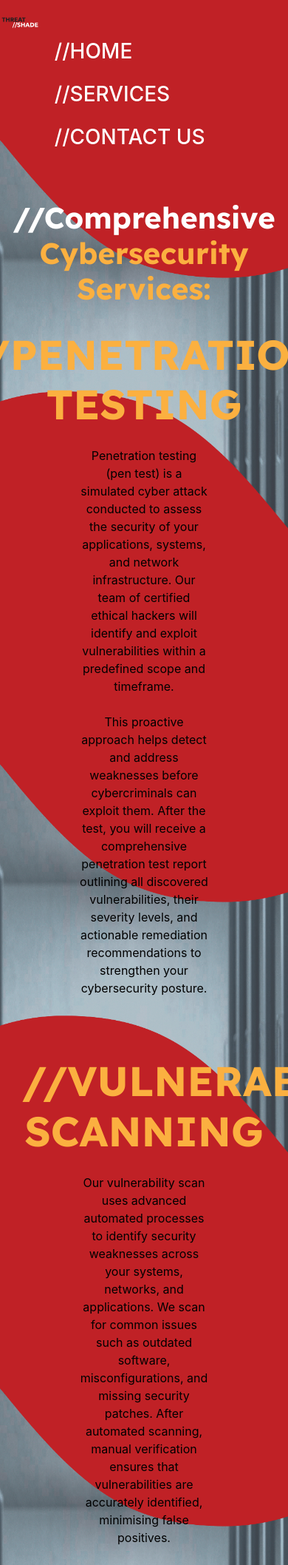
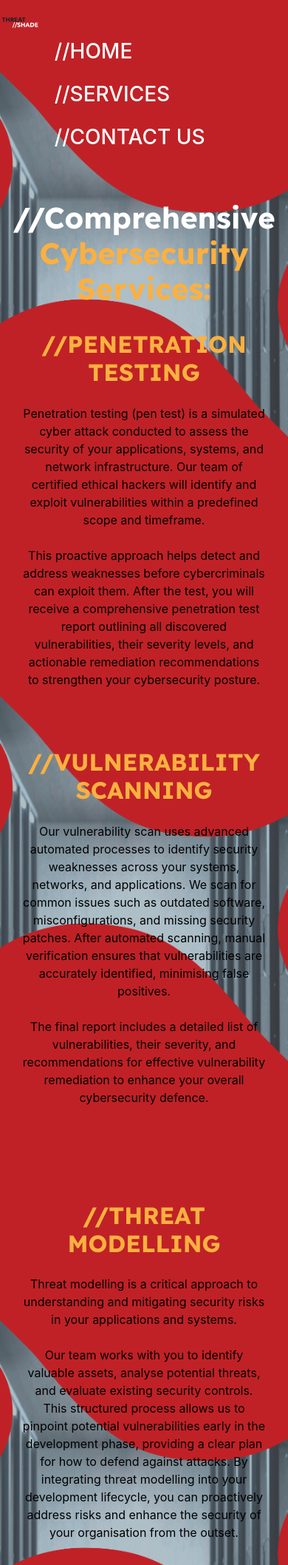
Before and after one commit to SeanKDugg/threatshade, a Flask app: page /services/ in a window 390 px wide; the page is wider, and only the part inside the window is pictured. Shown: the top 2116 px of that part at 74% size. Run offline with Flask 3, Linux system fonts and the light colour scheme.

Commit message:
Improve body content for smaller devices

```diff
--- a/static/css/services.css
+++ b/static/css/services.css
@@ -8,3 +8,18 @@ body {
 .wrapper {
     width: 45vw !important;
 }
+
+@media (max-width: 991.98px) {
+
+    body {
+        background-image: url('../images/BKG - Services (long)-150dpi.jpg') !important;
+    }
+
+    .display-4 {
+        font-size: 2rem !important;
+    }
+
+    .wrapper {
+        width: 85vw !important;
+    }
+}
```
